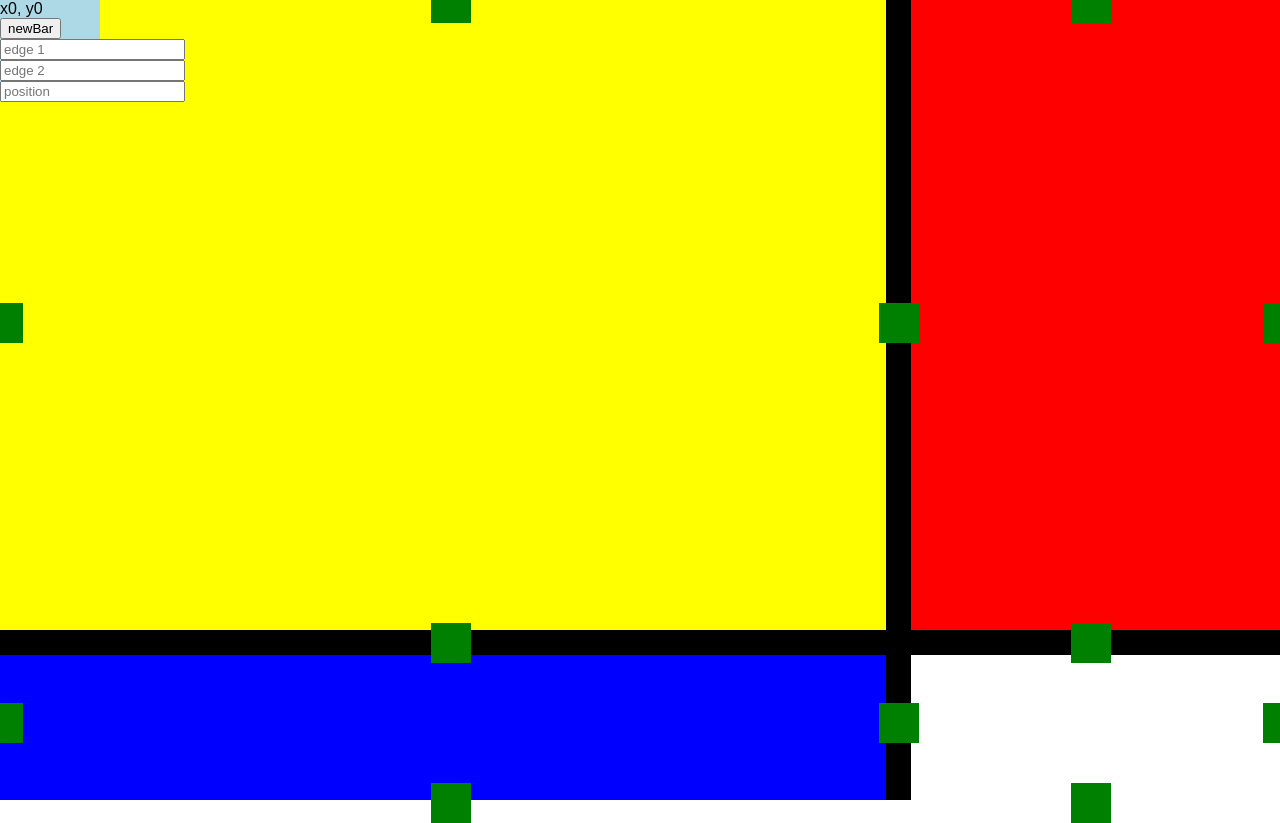
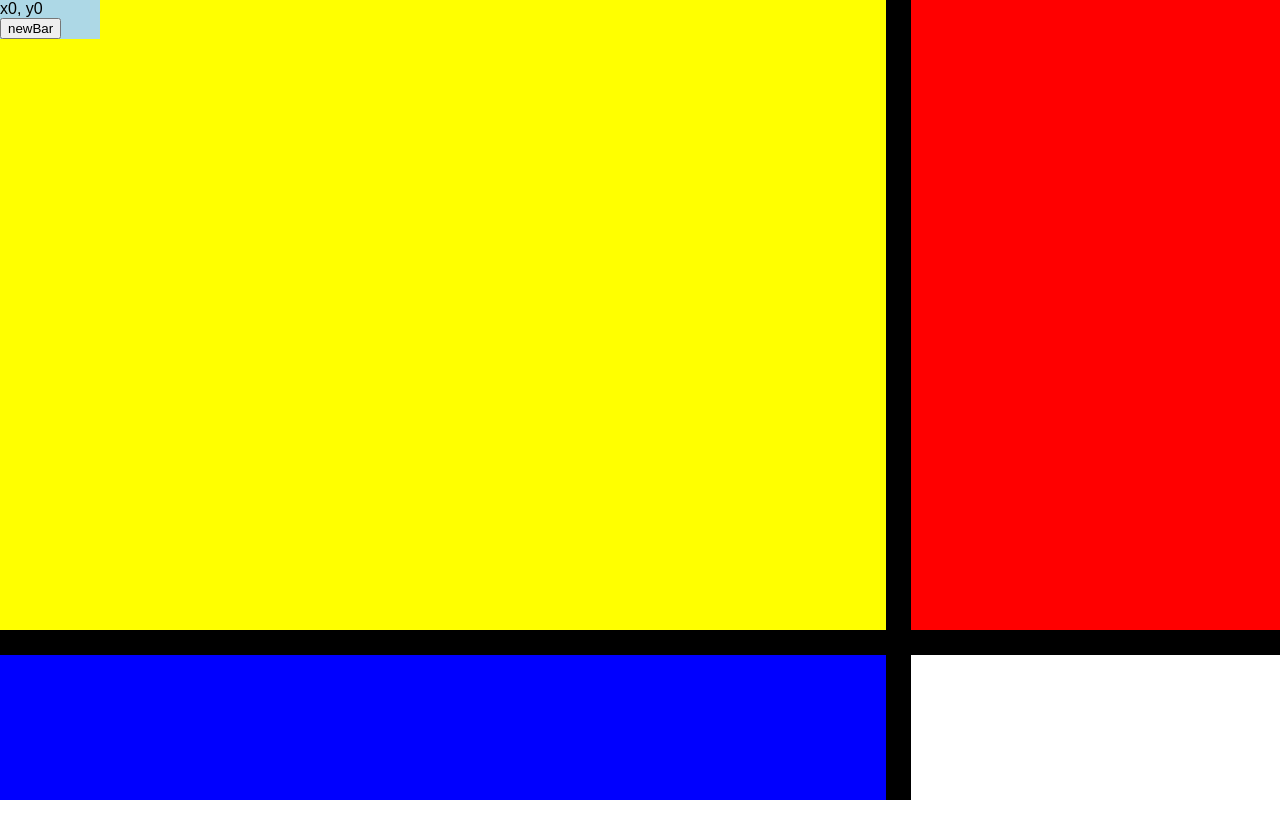
Before and after one commit to claytonweller/MondMaker, a React (Create React App) app: page / in a window 1280 px wide. Shown: the top 823 px of the page. Built offline with nearby package versions, Linux system fonts and the light colour scheme.

Commit message:
Ironing out bugs on the node/bar interface

```diff
--- a/src/App.js
+++ b/src/App.js
@@ -13,7 +13,6 @@ import convertToPercent from './functions/convertToPercent'
 import barMaker from './functions/barMaker'
 import boxBuilder from './functions/boxBuilder'
 import compare from './functions/compare'
-import nodeCompare from './functions/nodeCompare'
 
 
 
@@ -45,6 +44,9 @@ class App extends Component {
       mouseX: 0,
       hold:false,
       selectedBar:[],
+      canSeeNodes:false,
+      parentBars:[],
+      selectedNodes:[],
     }
   }
 
@@ -105,13 +107,13 @@ class App extends Component {
   getFieldValue = (id) => document.getElementById(id).value
 
   newBarClick = () =>{
-    const {barArray} = this.state
-    this.newBar(
-
-      interpretParentId(barArray, this.getFieldValue('edge1')),
-      interpretParentId(barArray, this.getFieldValue('edge2')),
-      this.getFieldValue('new-bar-position')
-    )
+    this.setState({canSeeNodes:true})
+  }
+  constructBar = (i, bar1, bar2, barPosition) =>{
+    const { barArray } = this.state;
+    let newBar = barMaker(i, bar1, bar2, barPosition);
+    barArray[i] = newBar
+    return newBar
   }
 
   newBar = (edge1, edge2, position) =>{
@@ -122,26 +124,13 @@ class App extends Component {
     this.nodeSplitter(bar)
   }
 
-  nodeSelector = (bar)=>{
-    const {nodeArray, barArray} = this.state
-    let node1 = nodeArray.filter(node=> node.baseParent === bar.startParent)
-    let node2 = nodeArray.filter(node=> node.baseParent === bar.endParent)
-    console.log('node1', node1)
-    console.log('node2', node2)
-    node1 = nodeCompare(node1, bar, barArray)
-    node2 = nodeCompare(node2, bar, barArray)
-    let bothNodes = node1.concat(node2)
-    return bothNodes
-  }
 
   nodeSplitter = (bar)=>{
-    const {nodeArray, barArray} = this.state
-    let oldNodes = this.nodeSelector(bar)
-    console.log(oldNodes[1])
+    const {nodeArray, selectedNodes} = this.state
     let unchangedNodes = nodeArray
-                .filter(node => node.boundParents !== oldNodes[0].boundParents)
-                .filter(node => node.boundParents !== oldNodes[1].boundParents)
-    let newNodes = oldNodes.map(node =>{
+                .filter(node => node.boundParents !== selectedNodes[0].boundParents)
+                .filter(node => node.boundParents !== selectedNodes[1].boundParents)
+    let newNodes = selectedNodes.map(node =>{
       return [
           {baseParent:node.baseParent, boundParents:[node.boundParents[0], bar.index]},
           {baseParent:node.baseParent, boundParents:[node.boundParents[1], bar.index]}
@@ -152,6 +141,38 @@ class App extends Component {
     let mostNodes = newNodes.concat(unchangedNodes)
     let allNodes = mostNodes.concat(finalNode)
     this.setState({nodeArray:allNodes})
+  }
+
+  onNodeClick = (event) =>{
+    const{parentBars, nodeArray, barArray, selectedNodes} = this.state
+    let parentArr =[]
+    let selectNodesArr = []
+    let node = event.target.id
+    let index = node.split('node')[1]
+    let baseParent = nodeArray[index].baseParent
+    let boundParentsIds = nodeArray[index].boundParents
+    let boundParentsPositions = boundParentsIds.map(id => interpretParentId(barArray, id).barPosition )
+    let boundParentsMidpoint = Math.abs(boundParentsPositions[0]-boundParentsPositions[1])/2
+    if(parentBars[0] === undefined & parentBars[1] === undefined){
+      parentArr = [baseParent]
+      selectNodesArr = [nodeArray[index]]
+      this.setState({
+        parentBars:parentArr,
+        selectedNodes: selectNodesArr
+      })
+    } else if(parentBars[1] === undefined){
+      parentArr = [parentBars[0], baseParent]
+      selectedNodes.push(nodeArray[index])
+      this.newBar(
+        interpretParentId(barArray, parentArr[1]),
+        interpretParentId(barArray, parentArr[0]),
+        boundParentsMidpoint
+      )
+      this.setState({
+        parentBars:[],
+        canSeeNodes:false
+      })
+    }
   }
 
   boxSelector = (bar)=>{
@@ -196,12 +217,6 @@ class App extends Component {
     this.newBox(parentsB)
   }
 
-  constructBar = (i, bar1, bar2, barPosition) =>{
-    const { barArray } = this.state;
-    let newBar = barMaker(i, bar1, bar2, barPosition);
-    barArray[i] = newBar
-    return newBar
-  }
 
   updateBoxes = () =>{
     const {barArray, boxArray} = this.state
@@ -226,6 +241,13 @@ class App extends Component {
     boxArray[i].boxColor = colorSwap.start(i)
   }
 
+  onBoxClick = (color, id)=>{
+    const {boxArray} = this.state;
+    colorSwap.rotate(boxArray, id, color)
+    this.setState(boxArray);
+  }
+
+
   componentWillMount(){
     const {barArray} = this.state;
     let arr = starterBoxes(barArray)
@@ -234,14 +256,9 @@ class App extends Component {
     })
   }
 
-  onBoxClick = (color, id)=>{
-    const {boxArray} = this.state;
-    colorSwap.rotate(boxArray, id, color)
-    this.setState(boxArray);
-  }
 
   render() {
-    const { mouseX, mouseY, barArray, boxArray, nodeArray } = this.state;
+    const { mouseX, mouseY, barArray, boxArray, nodeArray, canSeeNodes } = this.state;
     return (
 
       <div
@@ -258,8 +275,10 @@ class App extends Component {
           newBar={this.newBarClick}
         />
         <AllNodes
+          onNodeClick = {this.onNodeClick}
           nodeArray = {nodeArray}
           barArray = {barArray}
+          canSeeNodes ={canSeeNodes}
         />
         <Allbars
           barArray={barArray}
--- a/src/components/AllNodes.js
+++ b/src/components/AllNodes.js
@@ -4,7 +4,7 @@ import interpretParentId from '../functions/interpretParentId'
 
 // {baseParent:0, boundParents:[1, 'bottom'], position:90}
 
-const AllNodes = ({nodeArray, barArray}) =>{
+const AllNodes = ({nodeArray, barArray, canSeeNodes, onNodeClick}) =>{
 
 	const findLowerBound = (bound1, bound2) =>{
 
@@ -39,8 +39,11 @@ const AllNodes = ({nodeArray, barArray}) =>{
 			{nodeArray.map((node,i) => {
 				return(
 					<Node
+						canSee = {canSeeNodes}
+						nodeIndex = {i}
 						xPosition = {nodePosition(node).x}
 						yPosition = {nodePosition(node).y}
+						onNodeClick = {onNodeClick}
 						key={i}
 					/>
 				)
--- a/src/components/BarAdder.js
+++ b/src/components/BarAdder.js
@@ -9,9 +9,6 @@ const BarAdder = ({mouseX, mouseY, newBar}) =>{
 		<div style={{zIndex:100, backgroundColor:'lightblue', maxWidth:'100px'}}>
          <div style={{ backgroundColor:'transparent'}}>x{mouseX}, y{mouseY}</div>
          <button id='new-bar' onClick={newBar}> newBar </button>
-         <input id='edge1' type='text' placeholder='edge 1' />
-         <input id='edge2' type='text' placeholder='edge 2'/>
-         <input id='new-bar-position' type='text' placeholder='position'/>
       </div>
 	)
 }
--- a/src/components/Node.css
+++ b/src/components/Node.css
@@ -1,6 +1,5 @@
 .node{
 	position:absolute;
-	z-index: 40;
 	width: 40px;
 	height:40px;
    transform: translate(-17px, -17px);
--- a/src/components/Node.js
+++ b/src/components/Node.js
@@ -1,10 +1,24 @@
 import React from 'react';
 import './Node.css'
 
-const Node = ({xPosition, yPosition}) =>{
+const Node = ({xPosition, yPosition, canSee, nodeIndex, onNodeClick}) =>{
+	let nodeStyle = () =>{
+		if(canSee === true){
+			return {zIndex: 100, backgroundColor: 'green', top:`${yPosition}%`, left: `${xPosition}%`}
+		}else {
+			return {zIndex: -100, backgroundColor: 'transparent', top:`${yPosition}%`, left: `${xPosition}%`}
+		}
+	}
+
+
 
 	return(
-		<div className='node' style={{backgroundColor: 'green', top:`${yPosition}%`, left: `${xPosition}%`}}>
+		<div
+			id={`node${nodeIndex}`}
+			className='node'
+			style={nodeStyle()}
+			onClick = {onNodeClick}
+		>
       </div>
 	)
 }
--- a/src/functions/nodeCompare.js
+++ /dev/null
@@ -1,21 +0,0 @@
-
-import interpretParentId from './interpretParentId'
-import compare from './compare.js'
-
-const nodeTest = (node, newBar, barArray) =>{
-	let boundPosition1 = interpretParentId(barArray, node.boundParents[0]).barPosition
-
-	let boundPosition2 = interpretParentId(barArray, node.boundParents[1]).barPosition
-	if(Math.abs(boundPosition1 - boundPosition2) === compare(boundPosition1, boundPosition2, newBar.barPosition)){
-		return true
-	} else{
-		return false
-	}
-}
-
-
-const nodeCompare = (nodes, newBar, barArray)=>{
-	return nodes.filter(node => nodeTest(node, newBar, barArray))
-}
-
-export default nodeCompare;
```
